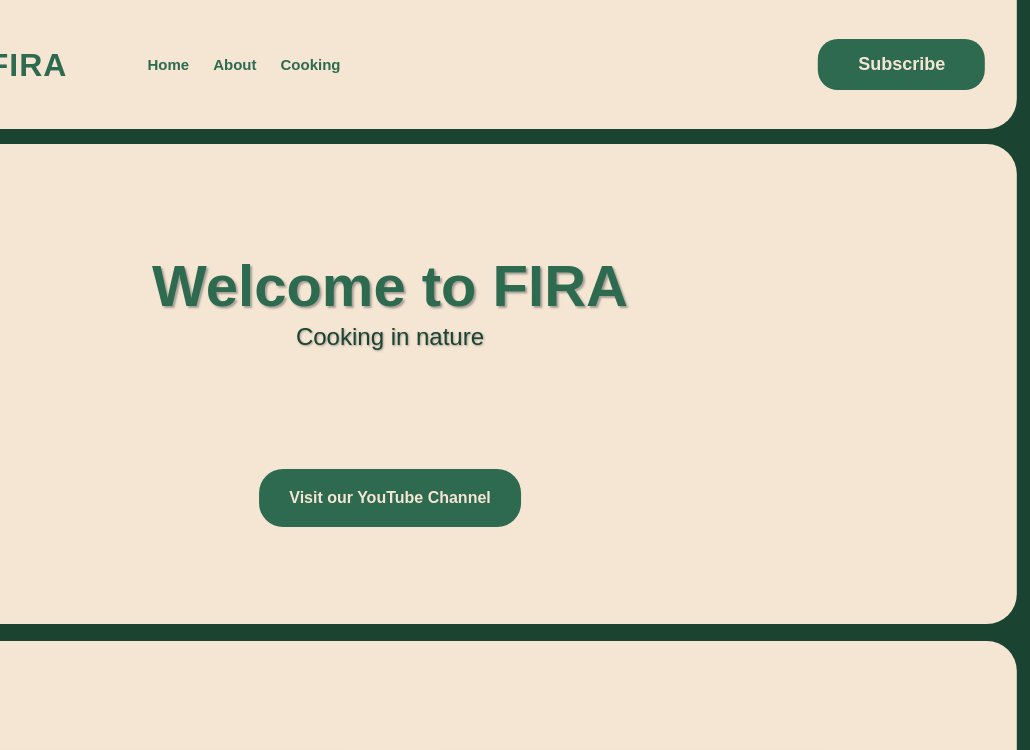
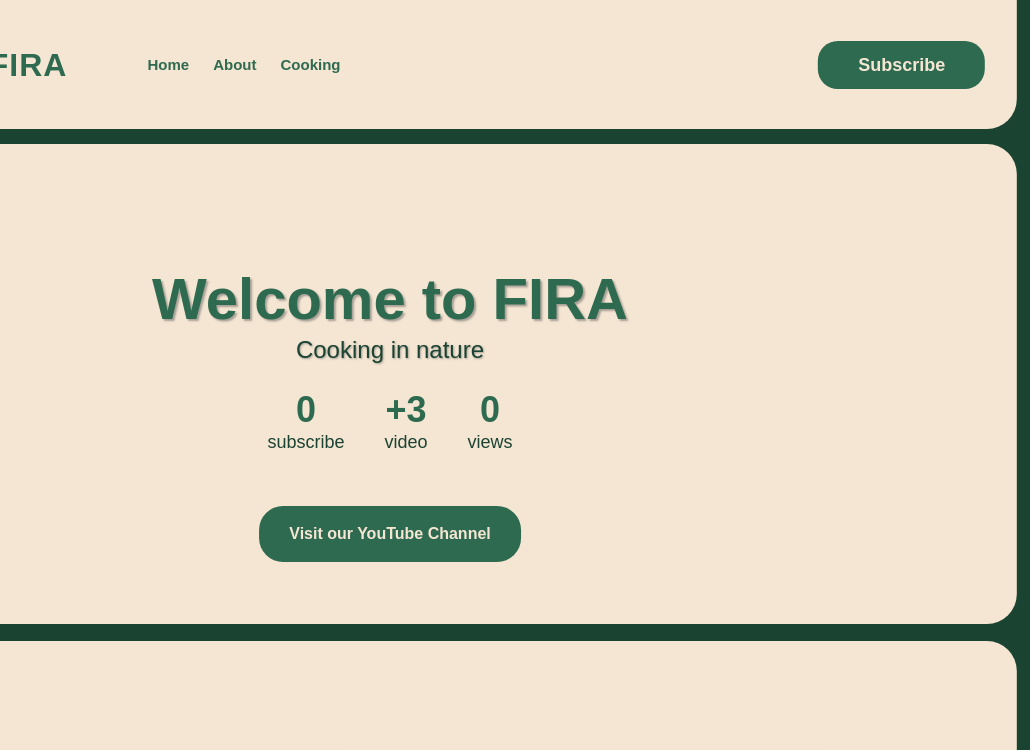
Before and after one commit to aradkuhzad/Fira, a plain HTML site: page index.html in a window 1280 px wide. Shown: the top 750 px of the page, 250-1280 px from the left. Drawn offline with Linux system fonts and the light colour scheme; a web font is replaced by a local one.

Commit message:
Update index.html and styles.css: replace subscribe button with a link to YouTube channel, add statistics section for video metrics, and adjust styles for improved layout and user interaction.

```diff
--- a/index.html
+++ b/index.html
@@ -29,7 +29,7 @@
         <li><a href="#">Cooking</a></li>
       </ul>
     </div>
-    <button class="subscribe-btn">Subscribe</button>
+    <a href="https://youtube.com/@fira.firefood?si=eH8sQCpkRX0P3G97" class="subscribe-btn">Subscribe</a>
   </nav>
 </header>
 
@@ -37,7 +37,23 @@
 <div class="welcome-text">
   <h1> Welcome to  FIRA </h1>
   <p>Cooking in nature</p>
-  <button class="join-btn">Visit our YouTube Channel</button>
+
+  <div class="stats-container">
+    <div class="stat-item">
+      <span class="stat-number">0</span>
+      <span class="stat-label">subscribe</span>
+    </div>
+    <div class="stat-item">
+      <span class="stat-number">+3</span>
+      <span class="stat-label">video</span>
+    </div>
+    <div class="stat-item">
+      <span class="stat-number">0</span>
+      <span class="stat-label">views</span>
+    </div>
+  </div>
+
+  <a href="https://youtube.com/@fira.firefood?si=eH8sQCpkRX0P3G97" class="join-btn">Visit our YouTube Channel</a>
 </div>
 
 <div class="background"></div>
--- a/styles.css
+++ b/styles.css
@@ -12,8 +12,6 @@
   font-weight: normal;
   font-style: normal;
 }
-
-
 
 body {
   margin: 0;
@@ -80,6 +78,8 @@ body {
   font-size: 18px;
   cursor: pointer;
   transition: background 0.5s, color 0.2s;
+  text-decoration: none;
+  display: inline-block;
 }
 .subscribe-btn:hover {
   background: #f5e6d3;
@@ -115,7 +115,7 @@ body, .nav-menu li a, .subscribe-btn {
 
 .welcome-text {
   position: absolute;
-  top: 49%;
+  top: 52%;
   left: 50%;
   transform: translate(-50%, -50%);
   z-index: 1;
@@ -146,11 +146,13 @@ body, .nav-menu li a, .subscribe-btn {
   border: none;
   border-radius: 24px;
   padding: 20px 30px;
-  font-size: 16px;
+  font-size: 16px ;
   cursor: pointer;
-  margin-top: 120px;
+  margin-top: 25px;
   transition: background 0.5s, color 0.2s;
   font-family: 'Mike Abbink', 'Bold Monday', Arial, sans-serif;
+  text-decoration: none;
+  display: inline-block;
 }
 
 .join-btn:hover {
@@ -350,3 +352,32 @@ body, .nav-menu li a, .subscribe-btn {
   margin-bottom: 0;
   font-family: 'Mike Abbink', 'Bold Monday', Arial, sans-serif;
 }
+
+.stats-container {
+  display: flex;
+  justify-content: center;
+  gap: 40px; /* Space between stat items */
+  margin-top: 30px; /* Space above the stats container */
+  margin-bottom: 30px; /* Space below the stats container */
+}
+
+.stat-item {
+  text-align: center;
+}
+
+.stat-number {
+  font-size: 36px;
+  font-weight: bold;
+  color: #2d6a4f; /* Dark green color */
+  font-family: 'Mike Abbink', 'Bold Monday', Arial, sans-serif;
+  display: block; /* Make it a block element to take full width */
+  margin-bottom: 5px; /* Space between number and label */
+  text-align: center;
+}
+
+.stat-label {
+  font-size: 18px;
+  color: #1b4332; /* Darker green color */
+  font-family: 'Mike Abbink', 'Bold Monday', Arial, sans-serif;
+  display: block; /* Make it a block element */
+}
```
